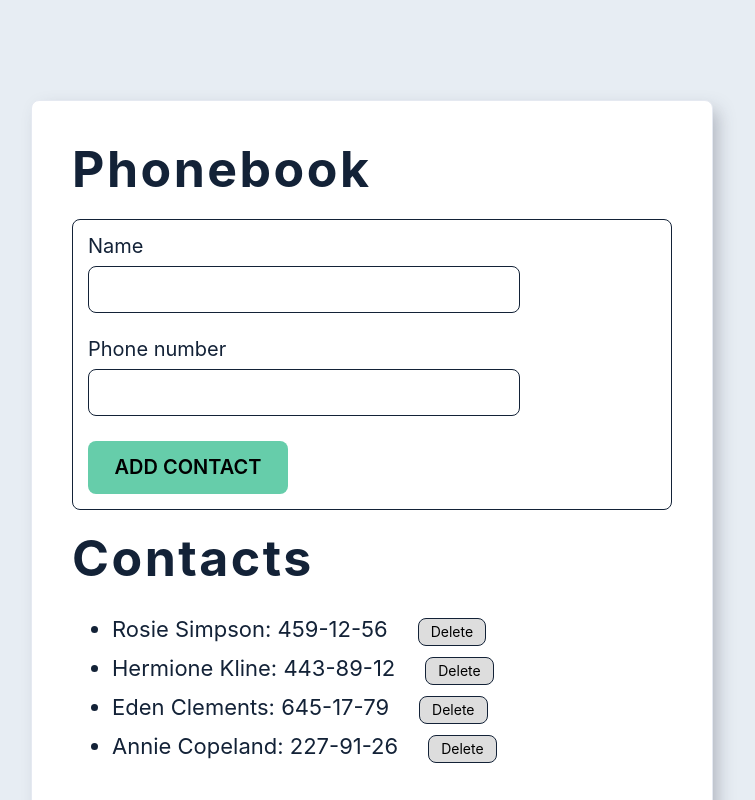
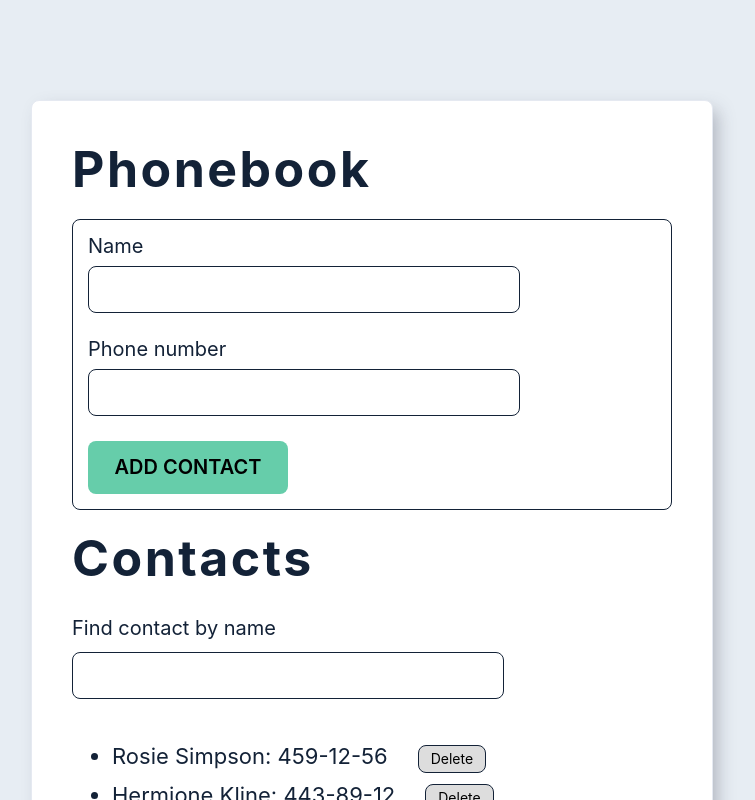
Before and after one commit to annaojdana/goit-react-hw-02-phonebook, a React (Create React App) app: page / in a window 1280 px wide. Shown: the top 800 px of the page, without its empty margins (268-1023 px from the left). Built offline with nearby package versions, Linux system fonts and the light colour scheme.

Commit message:
remove contact function

```diff
--- a/src/components/App.jsx
+++ b/src/components/App.jsx
@@ -75,14 +75,14 @@ class App extends Component {
           <ContactForm onSubmit={this.onSubmit} />
         </Section>
         <Section title="Contacts">
-          {this.state.contacts.length > 0 ? (
-            ((<Filter onChange={this.handleFilter} />),
-            (
+          {contacts.length > 0 ? (
+            <>
+              <Filter onChange={this.handleFilter} />
               <ContactList
                 contacts={this.setFilterContacts(filter, contacts)}
                 removeContact={this.removeContact}
               />
-            ))
+            </>
           ) : (
             <Notification message="Your phonebook is empty" />
           )}
```
